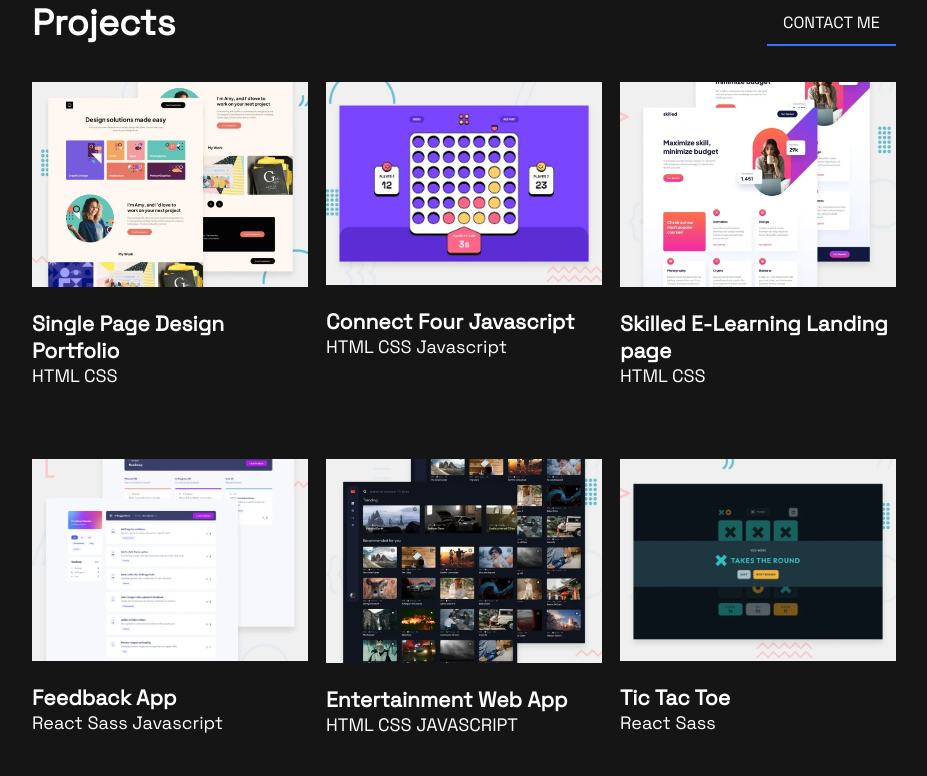
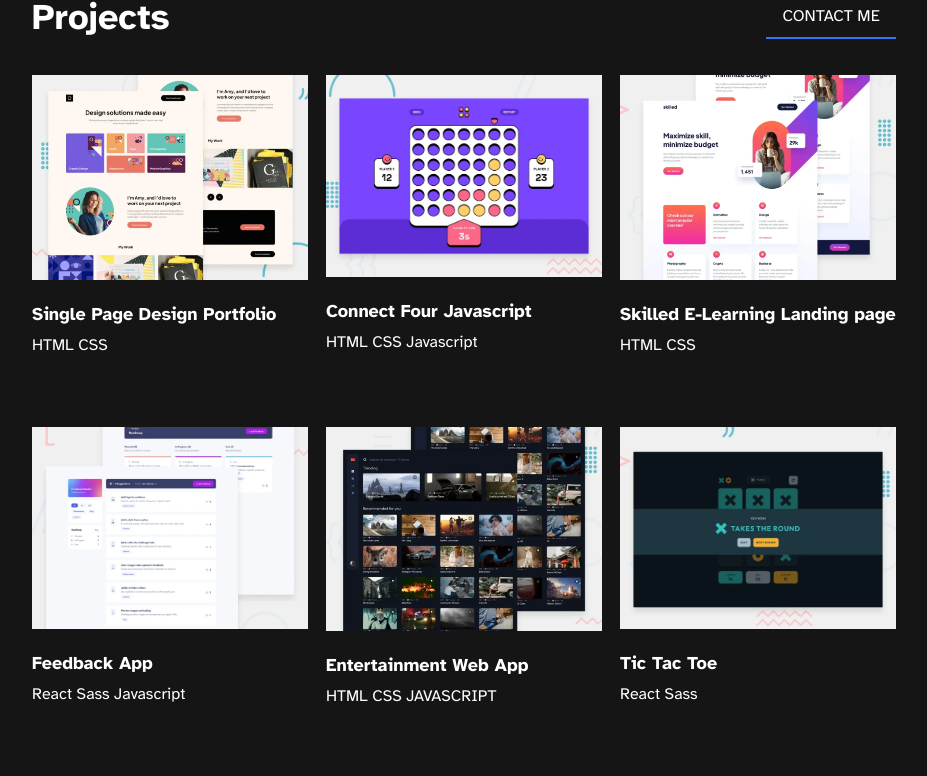
Before and after one commit to sammyodiagbe/portfolio-fem, a React (Create React App) app: page / in a window 1280 px wide. Shown: the part 1089-1865 px from the top of the page, without its empty margins (176-1103 px from the left). Built offline with nearby package versions, Linux system fonts and the light colour scheme; grey boxes are pictures that could not be loaded.

Commit message:
touch up on my portfolio

```diff
--- a/src/styles/index.css
+++ b/src/styles/index.css
@@ -1,4 +1,4 @@
-@import url("https://fonts.googleapis.com/css2?family=Space+Grotesk&display=swap");
+@import url("https://fonts.googleapis.com/css2?family=Atkinson+Hyperlegible:wght@400;700&display=swap");
 * {
   padding: 0;
   margin: 0;
@@ -6,13 +6,13 @@
           box-sizing: border-box;
   outline: none;
   border: none;
-  font-family: "Space Grotesk", sans-serif;
+  font-family: "Atkinson Hyperlegible", sans-serif;
 }
 
 body,
 html {
   font-size: 18px;
-  font-family: "Space Grotesk", sans-serif;
+  font-family: "Atkinson Hyperlegible", sans-serif;
   background: #151515;
   color: #ffffff;
   scroll-behavior: smooth;
@@ -217,8 +217,13 @@ div.portfolio-app div.container div.projects-container div.projects div.project
   padding: 1em 0;
 }
 
-div.portfolio-app div.container div.projects-container div.projects div.project div.project-details h2 {
-  margin-bottom: 0.2em;
+div.portfolio-app div.container div.projects-container div.projects div.project div.project-details h3 {
+  margin-bottom: 10px;
+  font-size: 18px;
+}
+
+div.portfolio-app div.container div.projects-container div.projects div.project div.project-details p {
+  font-size: 16px;
 }
 
 div.portfolio-app div.container div.projects-container div.projects div.project div.project-details b {
--- a/src/styles/index.scss
+++ b/src/styles/index.scss
@@ -6,7 +6,7 @@ $grey: #d9d9d9;
 $white: #ffffff;
 $padding: 1em;
 
-@import url("https://fonts.googleapis.com/css2?family=Space+Grotesk&display=swap");
+@import url("https://fonts.googleapis.com/css2?family=Atkinson+Hyperlegible:wght@400;700&display=swap");
 
 @mixin linkBtn {
   padding: 0.7em $padding;
@@ -25,13 +25,13 @@ $padding: 1em;
   box-sizing: border-box;
   outline: none;
   border: none;
-  font-family: "Space Grotesk", sans-serif;
+  font-family: "Atkinson Hyperlegible", sans-serif;
 }
 
 body,
 html {
   font-size: 18px;
-  font-family: "Space Grotesk", sans-serif;
+  font-family: "Atkinson Hyperlegible", sans-serif;
   background: $background-color;
   color: $white;
   scroll-behavior: smooth;
@@ -187,8 +187,13 @@ div.portfolio-app {
           }
           div.project-details {
             padding: $padding 0;
-            h2 {
-              margin-bottom: 0.2em;
+            h3 {
+              margin-bottom: 10px;
+              font-size: 18px;
+            }
+
+            p {
+              font-size: 16px;
             }
             b {
               font-size: 0.7em;
```
Also changed, not shown: 1 other file (tests, documents, lock files or other folders).
